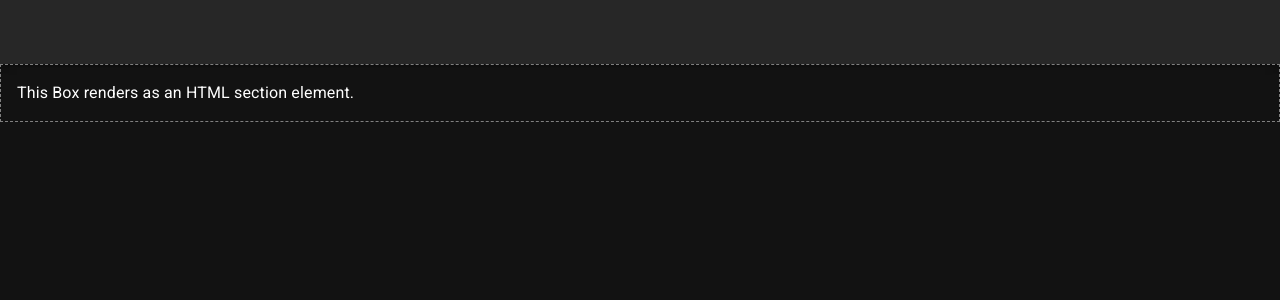
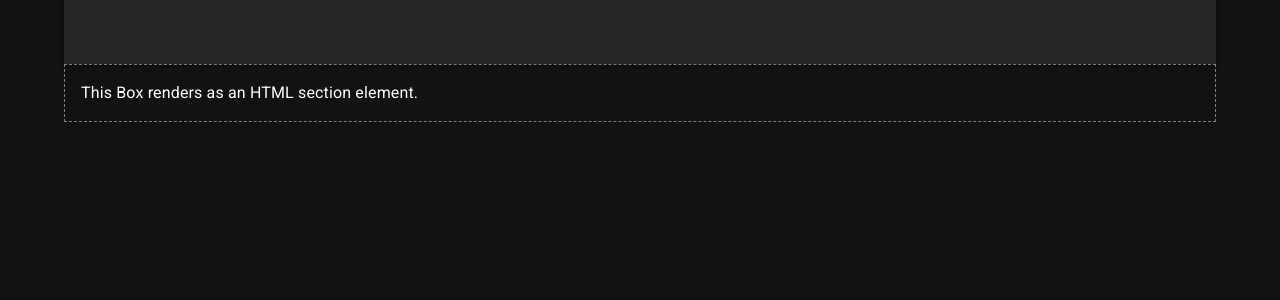
Before and after one commit to sandervoerman/filentodo, a React (Vite) app: page / in a window 1280 px wide. Shown: the top 300 px of the page. Built offline with nearby package versions, Linux system fonts and the light colour scheme; some icons are missing.

Commit message:
Wrap app in container

```diff
--- a/src/App.tsx
+++ b/src/App.tsx
@@ -5,6 +5,7 @@ import IconButton from '@mui/material/IconButton';
 import MenuIcon from '@mui/icons-material/Menu';
 import { ThemeProvider, createTheme } from '@mui/material/styles';
 import CssBaseline from '@mui/material/CssBaseline';
+import { Container } from '@mui/material';
 
 
 const darkTheme = createTheme({
@@ -35,16 +36,16 @@ const MyAppBar = () => {
 };
 
 
-
-
 function App() {
   return (
     <ThemeProvider theme={darkTheme}>
       <CssBaseline />
-      <MyAppBar />
-      <Box component="section" sx={{ p: 2, border: '1px dashed grey' }}>
-        This Box renders as an HTML section element.
-      </Box>
+      <Container>
+        <MyAppBar />
+        <Box component="section" sx={{ p: 2, border: '1px dashed grey' }}>
+          This Box renders as an HTML section element.
+        </Box>
+      </Container>
     </ThemeProvider>
   );
 };
```
